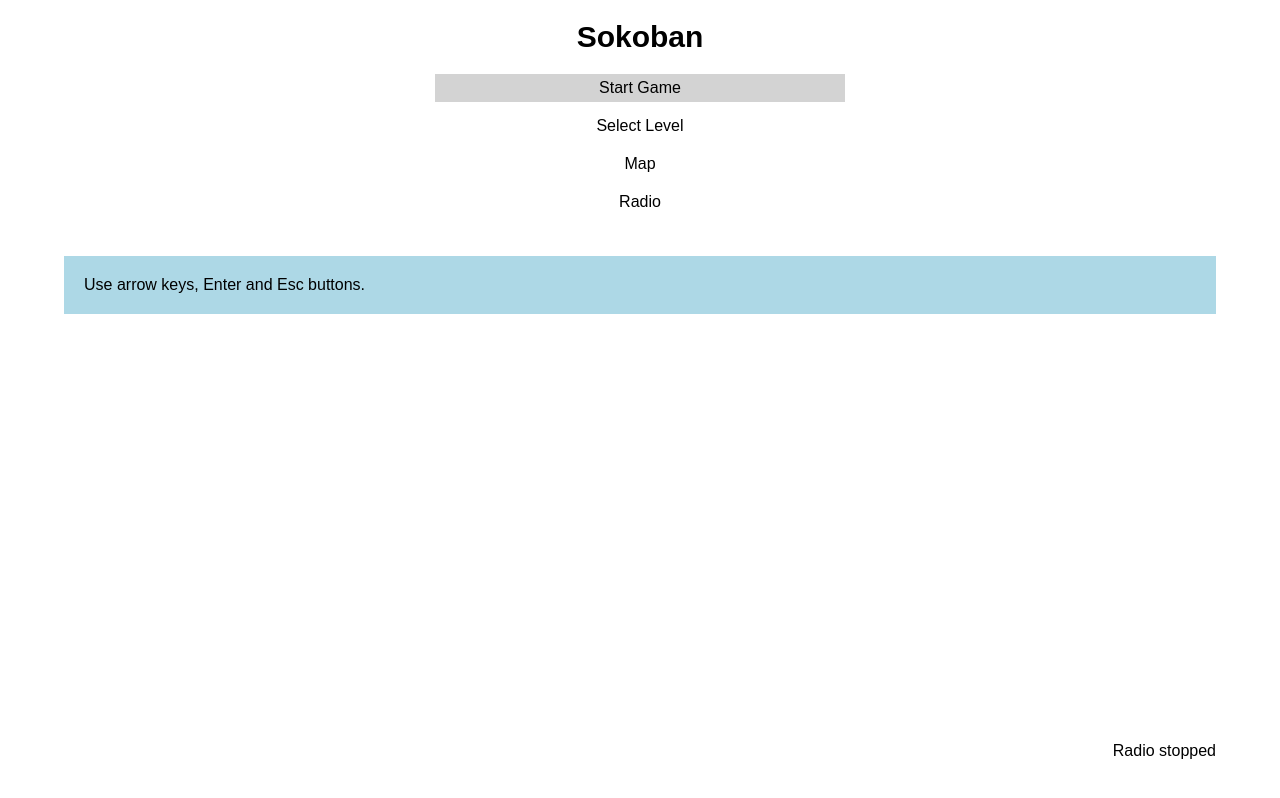
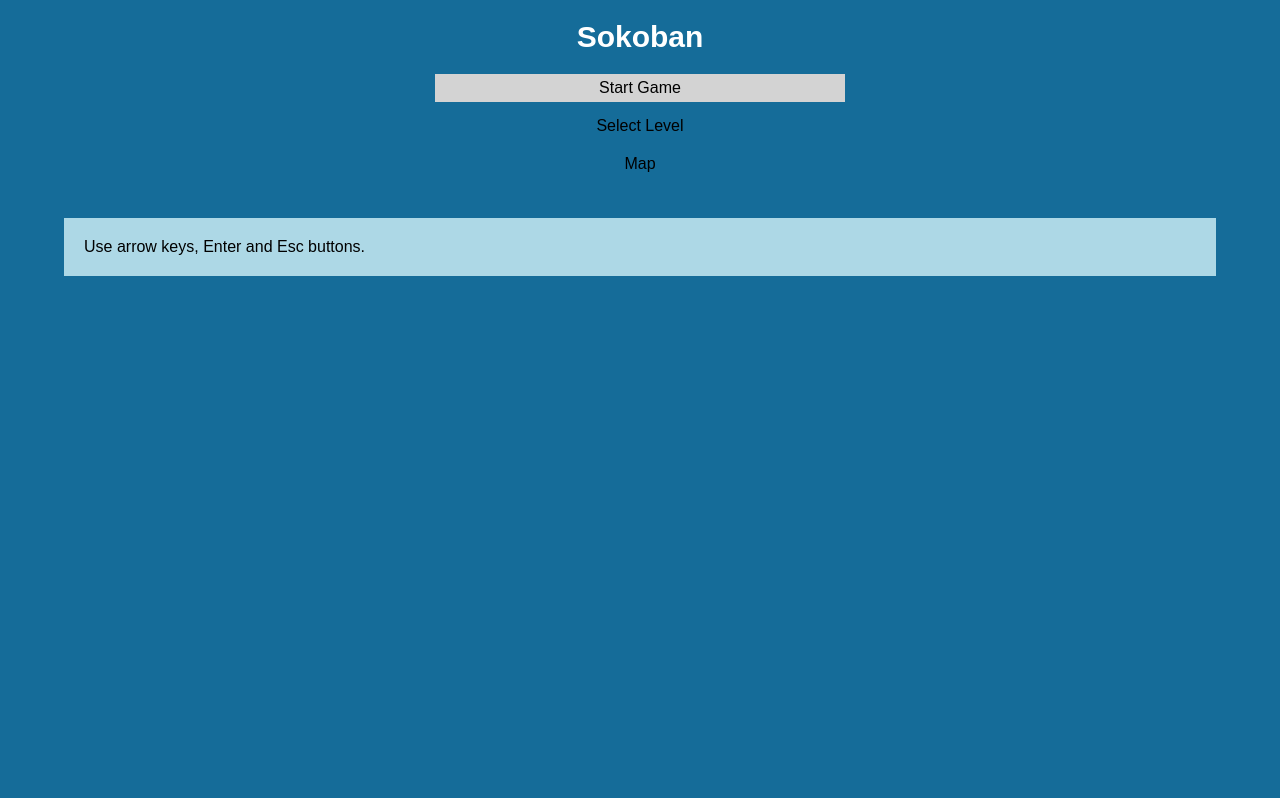
Before and after one commit to JSmith01/sokoban, a React (Create React App) app: page /game in a window 1280 px wide. Built offline with nearby package versions, Linux system fonts and the light colour scheme.

Commit message:
moved components to separate files; changed default colors

```diff
--- a/src/App.js
+++ b/src/App.js
@@ -1,11 +1,9 @@
 import React from 'react';
 import Main from './components/Main';
-import RadioPlayer from "./components/RadioPlayer";
 
 const App = () => (
     <div className="App">
         <Main />
-        <RadioPlayer />
     </div>
 );
 
--- a/src/components/Game.js
+++ b/src/components/Game.js
@@ -1,45 +1,8 @@
 import React, {Component} from 'react';
-import Man from './Man';
-import { O, X, V } from '../maps/index';
-
-export const Modal = ({ header, children, visible }) => !visible ? null : (
-    <div className="modal" style={{ opacity: visible ? 1 : 0 }}>
-        {header && <h1>{header}</h1>}
-        {children}
-    </div>
-);
-
-const Cell = ({type}) => {
-    let typeClass = '';
-    switch (type) {
-        case O: typeClass = 'block'; break;
-        case X: typeClass = 'fence'; break;
-        case V: typeClass = 'place'; break;
-        default: typeClass = '';
-    }
-    return (<div className={"cell " + typeClass} />)
-};
-
-const GameField = ({ map }) => {
-    let cells = [];
-    for (let i = 0; i < map.length; i++) {
-        let row = [];
-        for (let j = 0; j < map[i].length; j++) {
-            row.push(<Cell key={j} type={map[i][j]} />);
-        }
-        cells.push(<div key={i} className="row">{row}</div>);
-    }
-
-    return (<div className="field">{cells}</div>);
-};
-
-const Block = ({ x, y, placed }) => (<div className={'block' + (placed ? ' placed': '')} style={{ top: y * 32 + 'px', left: x * 32 + 'px' }} />);
-
-const Blocks = ({ data, map }) => (
-    <div className="blocks">
-        {data.map((b, i) => <Block key={i} {...b} placed={map[b.y][b.x] === V} />)}
-    </div>
-);
+import Man from './render/Man';
+import GameField from './render/GameField';
+import Blocks from './render/Blocks';
+import { X, V } from '../maps/index';
 
 class Game extends Component {
     constructor(props) {
--- a/src/components/GameScreen.js
+++ b/src/components/GameScreen.js
@@ -1,7 +1,8 @@
 import React, { Component } from 'react';
 import levels from '../maps/maps.json';
 import Menu from './Menu';
-import Game, { Modal } from './Game';
+import Game from './Game';
+import Modal from './render/Modal';
 import {withRouter} from 'react-router-dom';
 
 const EscapeScreen = ({ visible, onSelect }) => (
--- a/src/components/Main.js
+++ b/src/components/Main.js
@@ -5,8 +5,6 @@ import NotFound from './NotFound';
 import Home from './Home';
 import TileMap from './TileMap';
 import Levels from './Levels';
-import Radio from './Radio';
-import RadioGenre from './RadioGenre';
 
 const Main = () => (
     <div>
@@ -16,8 +14,6 @@ const Main = () => (
             <Route path='/game/:id' component={GameScreen} />
             <Route path='/map' component={TileMap} />
             <Route path='/levels' component={Levels} />
-            <Route exact path='/radio' component={Radio} />
-            <Route path='/radio/:id' component={RadioGenre} />
             <Route component={NotFound} />
         </Switch>
     </div>
--- a/src/components/Navigation.js
+++ b/src/components/Navigation.js
@@ -6,7 +6,6 @@ const mainNav = [
     { name: 'Start Game', link: '/game' },
     { name: 'Select Level', link: '/levels' },
     { name: 'Map', link: '/map' },
-    { name: 'Radio', link: '/radio' },
 ];
 
 const Navigation = ({ history }) => (
--- /dev/null
+++ b/src/components/render/Block.js
@@ -0,0 +1,7 @@
+import React from 'react';
+
+const Block = ({ x, y, placed }) => (
+    <div className={'block' + (placed ? ' placed': '')} style={{ top: y * 32 + 'px', left: x * 32 + 'px' }} />
+);
+
+export default Block;
--- /dev/null
+++ b/src/components/render/Blocks.js
@@ -0,0 +1,11 @@
+import React from 'react';
+import Block from './Block';
+import { V } from '../../maps/index';
+
+const Blocks = ({ data, map }) => (
+    <div className="blocks">
+        {data.map((b, i) => <Block key={i} {...b} placed={map[b.y][b.x] === V} />)}
+    </div>
+);
+
+export default Blocks;
--- /dev/null
+++ b/src/components/render/Cell.js
@@ -0,0 +1,15 @@
+import React from 'react';
+import { O, X, V } from '../../maps/index';
+
+const Cell = ({type}) => {
+    let typeClass = '';
+    switch (type) {
+        case O: typeClass = 'block'; break;
+        case X: typeClass = 'fence'; break;
+        case V: typeClass = 'place'; break;
+        default: typeClass = '';
+    }
+    return (<div className={"cell " + typeClass} />)
+};
+
+export default Cell;
--- /dev/null
+++ b/src/components/render/GameField.js
@@ -0,0 +1,17 @@
+import React from 'react';
+import Cell from './Cell';
+
+const GameField = ({ map }) => {
+    let cells = [];
+    for (let i = 0; i < map.length; i++) {
+        let row = [];
+        for (let j = 0; j < map[i].length; j++) {
+            row.push(<Cell key={j} type={map[i][j]} />);
+        }
+        cells.push(<div key={i} className="row">{row}</div>);
+    }
+
+    return (<div className="field">{cells}</div>);
+};
+
+export default GameField;
--- /dev/null
+++ b/src/components/render/Modal.js
@@ -0,0 +1,10 @@
+import React from 'react';
+
+const Modal = ({ header, children, visible }) => !visible ? null : (
+    <div className="modal" style={{ opacity: visible ? 1 : 0 }}>
+        {header && <h1>{header}</h1>}
+        {children}
+    </div>
+);
+
+export default Modal;
--- a/src/index.css
+++ b/src/index.css
@@ -2,12 +2,14 @@ body {
   margin: 0;
   padding: 0;
   font-family: sans-serif;
+  background-color: #156C99;
 }
 
 .main-menu header h1 {
   text-align: center;
   font-size: 30px;
   font-weight: bold;
+  color: white;
 }
 
 .radio-genre-list,
```
Also changed, not shown: src/components/render/Man.js (renamed from src/components/Man.js).
